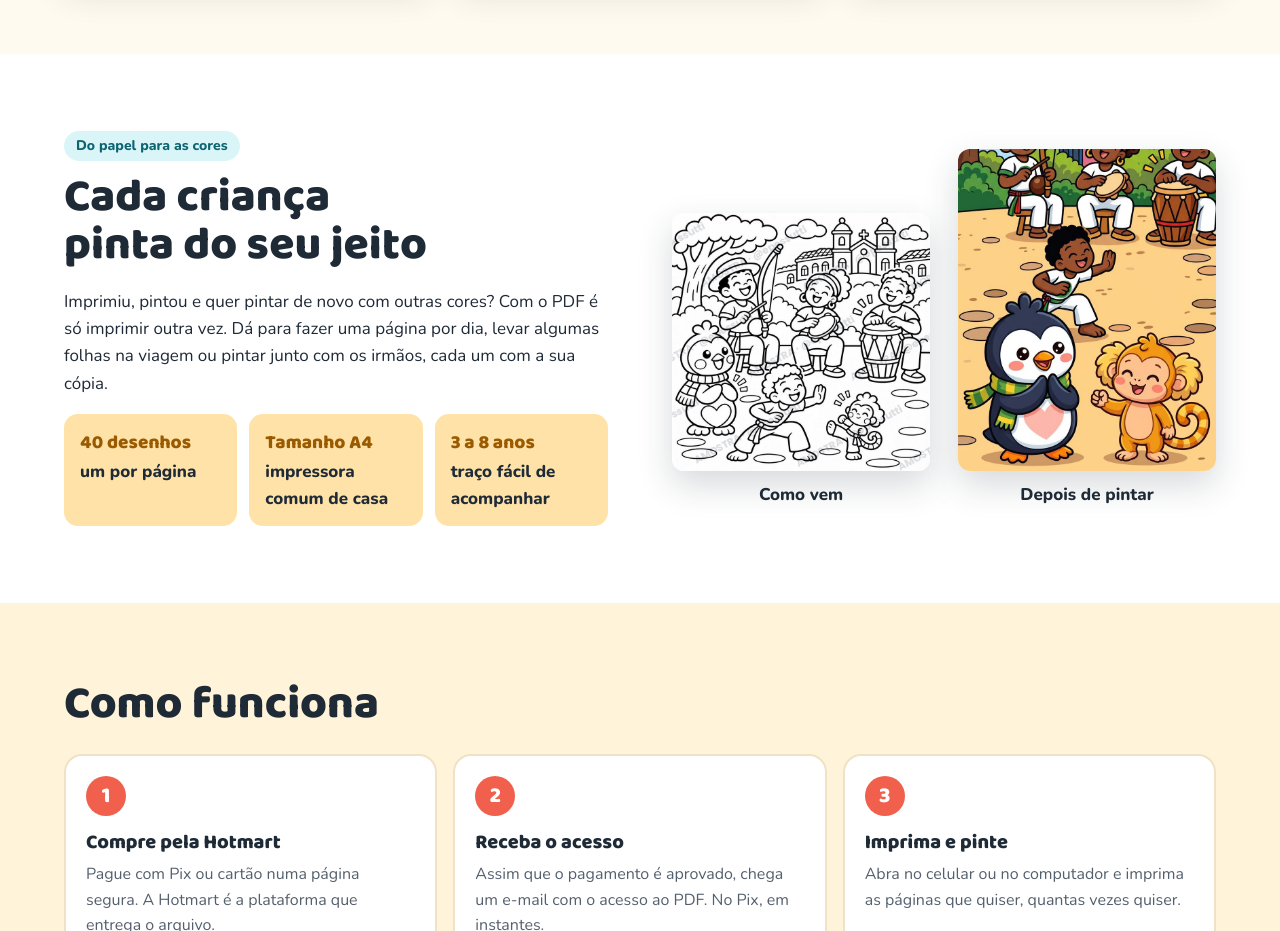
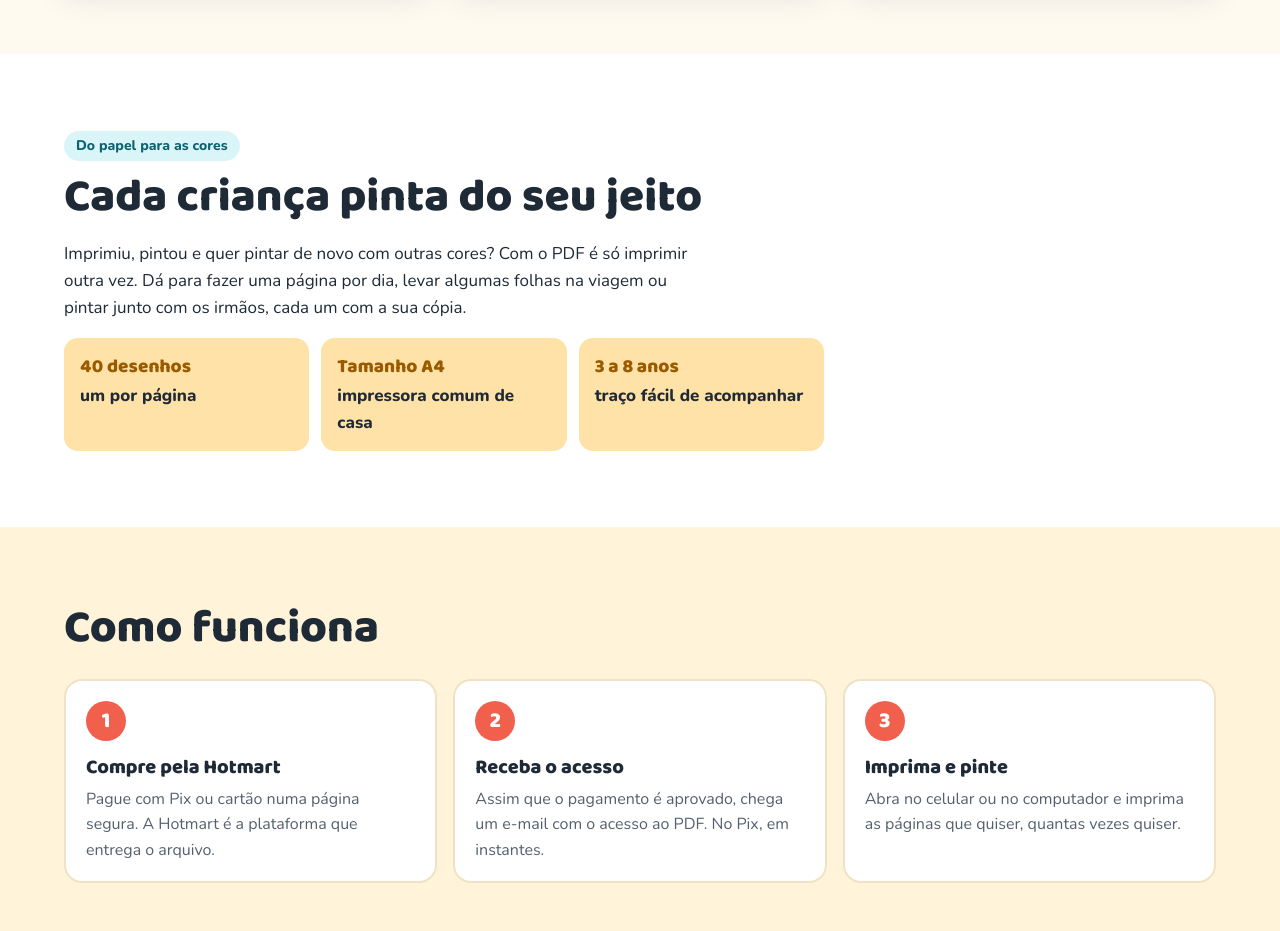
Before and after one commit to epessutti-claude/site-epessutti, a plain HTML site: page livro-digital/index.html in a window 1280 px wide. Shown: the part 1480-2411 px from the top of the page. Drawn offline with nearby package versions, Linux system fonts and the light colour scheme.

Commit message:
Remove o antes e depois da capoeira (imagem colorida não era a mesma página)
Co-Authored-By: Claude Opus 5.5 <noreply@anthropic.com>
Claude-Session: https://claude.ai/code/session_01W5N2pkPSQnjK9KgAC1CGof

```diff
--- a/livro-digital/index.html
+++ b/livro-digital/index.html
@@ -195,20 +195,16 @@ footer a{color:#fff;font-weight:700}
   </section>
 
   <section class="band peek">
-    <div class="wrap peek-grid">
+    <div class="wrap">
       <div>
         <span class="tag">Do papel para as cores</span>
         <h2>Cada criança pinta do seu jeito</h2>
         <p>Imprimiu, pintou e quer pintar de novo com outras cores? Com o PDF é só imprimir outra vez. Dá para fazer uma página por dia, levar algumas folhas na viagem ou pintar junto com os irmãos, cada um com a sua cópia.</p>
-        <ul class="inside" style="margin-top:14px">
+        <ul class="inside" style="margin-top:14px;max-width:760px">
           <li><b>40 desenhos</b>um por página</li>
           <li><b>Tamanho A4</b>impressora comum de casa</li>
           <li><b>3 a 8 anos</b>traço fácil de acompanhar</li>
         </ul>
-      </div>
-      <div class="duo">
-        <figure><img src="/img/digital/amostra-capoeira.jpg" alt="" width="760" height="760" loading="lazy"><figcaption>Como vem</figcaption></figure>
-        <figure><img src="/img/digital/colorido-capoeira.jpg" alt="A mesma cena da capoeira pintada, com Pippin de cachecol verde e amarelo e Caju dourado" width="760" height="950" loading="lazy"><figcaption>Depois de pintar</figcaption></figure>
       </div>
     </div>
   </section>
```
Also changed, not shown: img/digital/colorido-capoeira.jpg (deleted).
